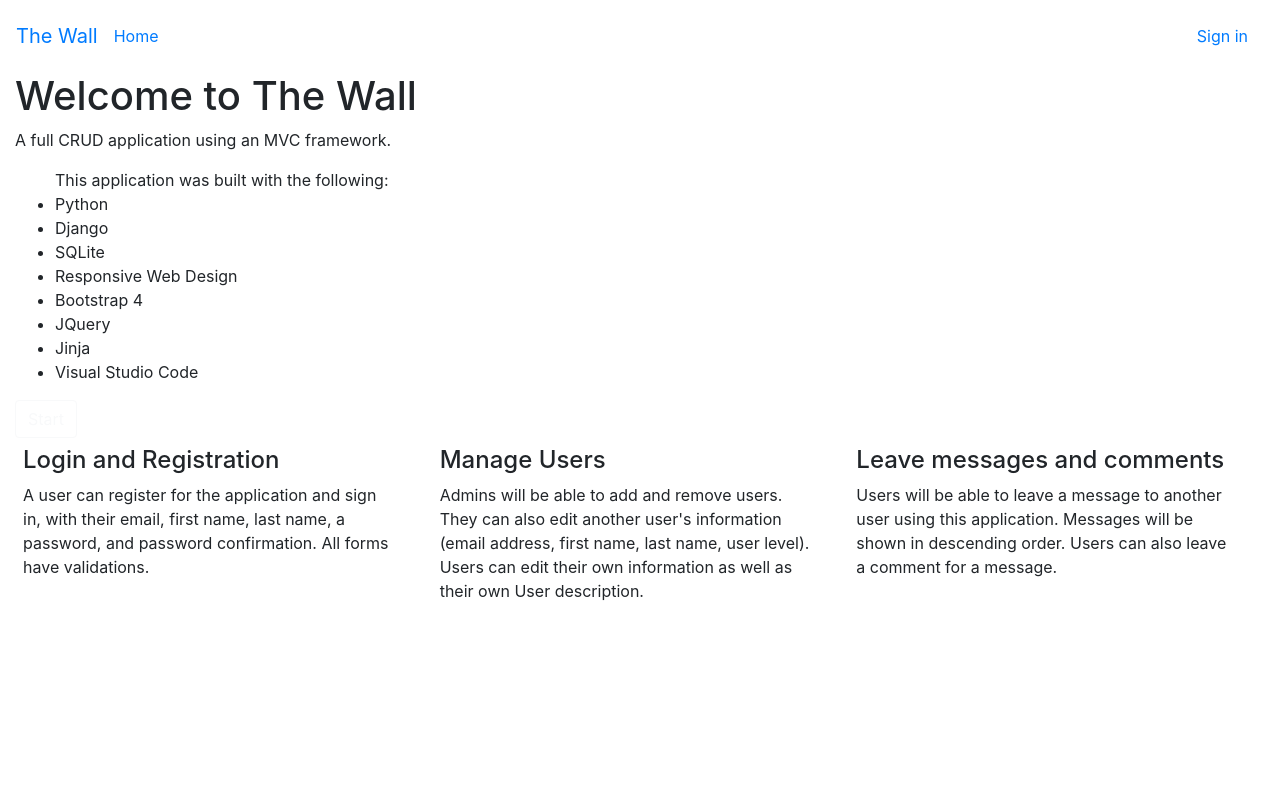
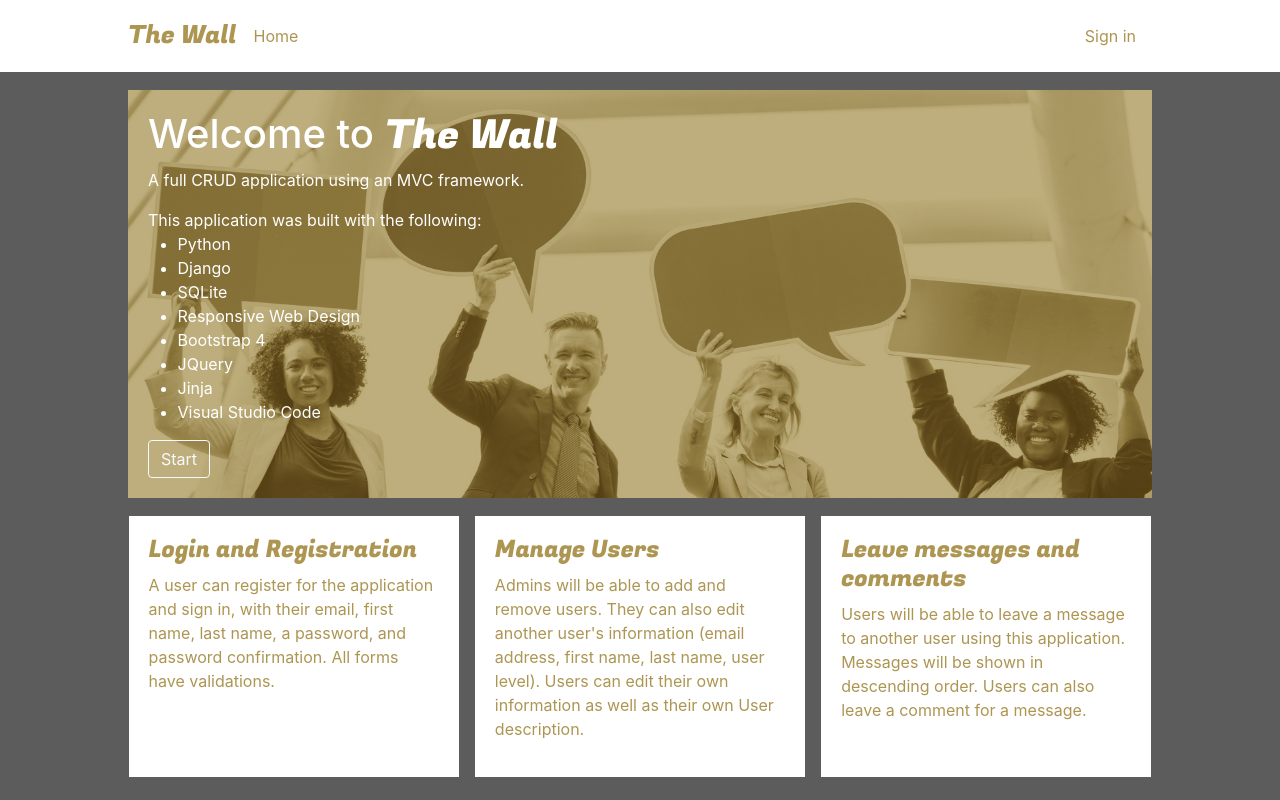
Before and after one commit to mariatrojo/the-wall, a Django app: page / in a window 1280 px wide. Run offline with Django 3.2, Linux system fonts and the light colour scheme; some libraries are stand-ins or nearby versions.

Commit message:
fixing style

```diff
--- a/apps/wall/static/wall/style.css
+++ b/apps/wall/static/wall/style.css
@@ -55,7 +55,7 @@ table, tr, td, th {
 }
 
 .welcome1 {
-	background-image: url("../../static/test_app/welcome-img.jpg");
+	background-image: url("../../static/wall/welcome-img.jpg");
 	background-size: cover;
 }
 
--- a/apps/wall/templates/wall/index.html
+++ b/apps/wall/templates/wall/index.html
@@ -11,7 +11,7 @@
 	<script src="https://cdnjs.cloudflare.com/ajax/libs/popper.js/1.14.0/umd/popper.min.js" integrity="sha384-cs/chFZiN24E4KMATLdqdvsezGxaGsi4hLGOzlXwp5UZB1LY//20VyM2taTB4QvJ" crossorigin="anonymous"></script>
 	<script src="https://stackpath.bootstrapcdn.com/bootstrap/4.1.0/js/bootstrap.min.js" integrity="sha384-uefMccjFJAIv6A+rW+L4AHf99KvxDjWSu1z9VI8SKNVmz4sk7buKt/6v9KI65qnm" crossorigin="anonymous"></script>
 
-	<link rel="stylesheet" href="{% static 'test_app/style.css' %}" media="screen" title="no title" charset="utf-8">
+	<link rel="stylesheet" href="{% static 'wall/style.css' %}" media="screen" title="no title" charset="utf-8">
 
 	<link href="https://fonts.googleapis.com/css?family=Fugaz+One" rel="stylesheet">
 </head>
```
